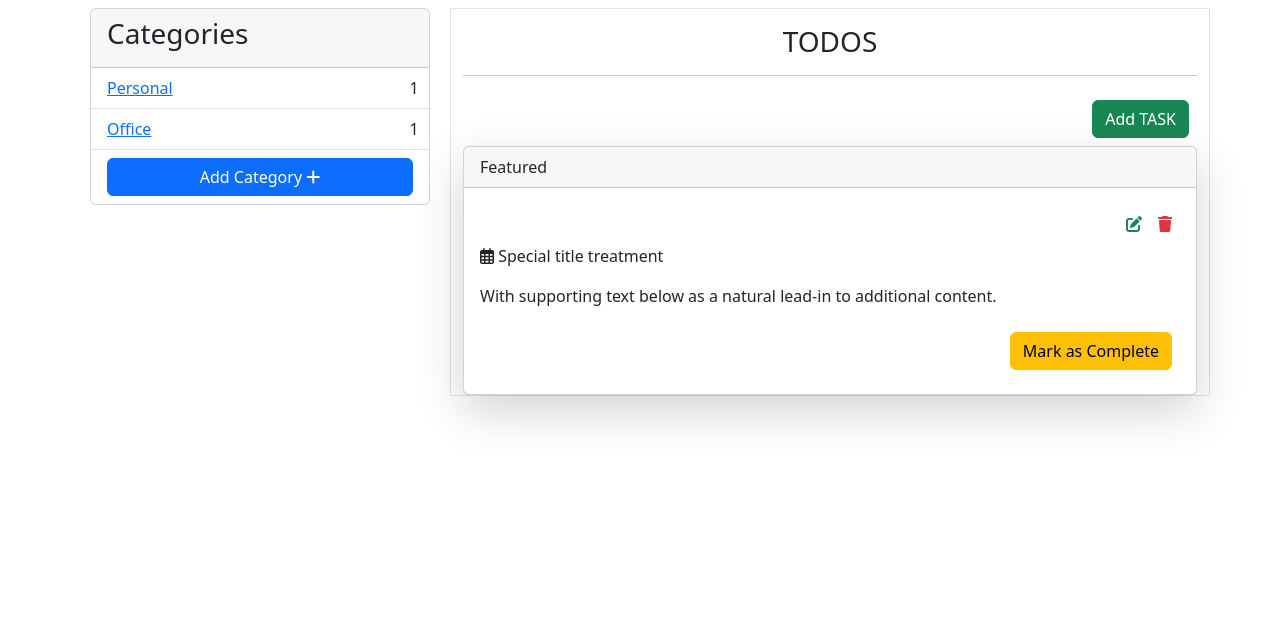
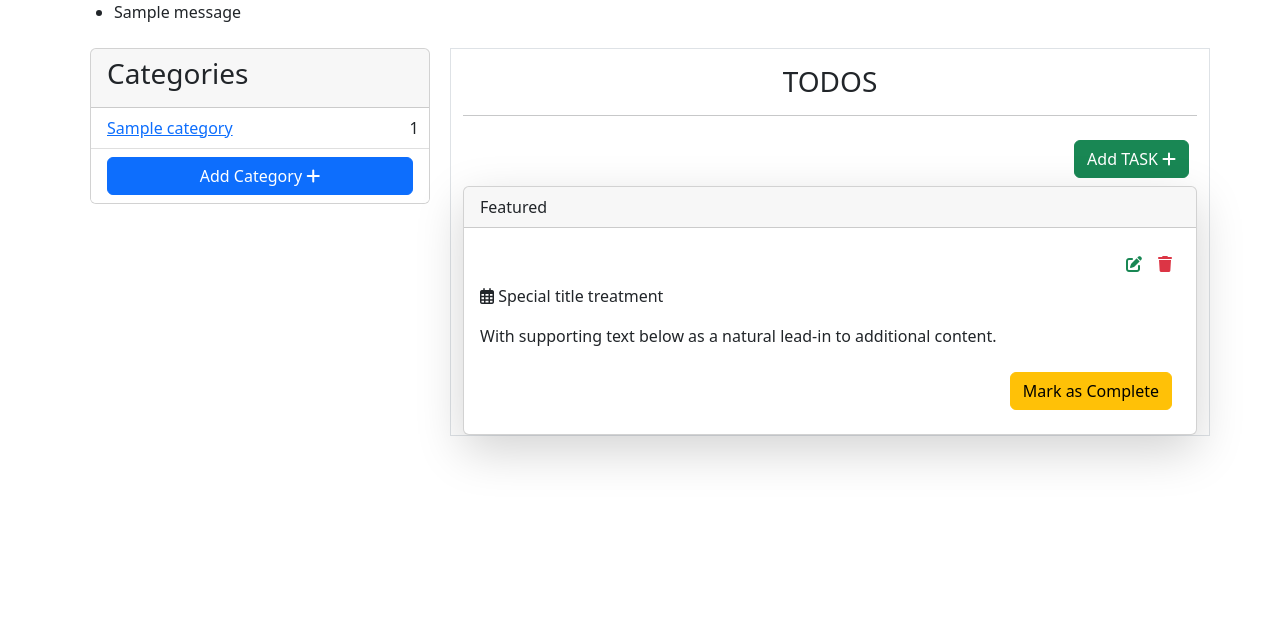
Before and after one commit to kamula/ToDo-App, a Django app: page /home in a window 1280 px wide. Shown: the part 56-692 px from the top of the page. Run offline with Django 4.2, Linux system fonts and the light colour scheme; a user stored in the database is signed in; tables that the repository leaves empty hold one stand-in row (values such as "Sample post"); one stand-in notice (Sample message) is shown; some libraries are stand-ins or nearby versions.

Commit message:
add category url

```diff
--- a/templates/todo/homePage.html
+++ b/templates/todo/homePage.html
@@ -1,6 +1,13 @@
 {% extends 'base.html' %}
 {% block content %}
     <div class="container">
+        {% if messages %}
+        <ul class="messages">
+            {% for message in messages %}
+            <li{% if message.tags %} class="{{ message.tags }}"{% endif %}>{{ message }}</li>
+            {% endfor %}
+        </ul>
+        {% endif %}
     <div class="row">
         <div class="col-md-4">
             <div class="card m-2">
@@ -8,22 +15,20 @@
                   <h3>Categories</h3>
                 </div>
                 <ul class="list-group list-group-flush">
+                    {% if categories %}
+                        {% for category in categories %}
                             <li class="list-group-item">
                                 <div class="row">
                                     <div class="col-md-11">
-                                <a href="#">Personal</a>
+                                        <a href="#">{{category.name}}</a>
                                     </div>
                                     <div class="col-md-1">1</div>
                                 </div>
                             </li>
-                    <li class="list-group-item">
-                        <div class="row">
-                            <div class="col-md-11">
-                                <a href="#">Office</a>
-                            </div>
-                            <div class="col-md-1">1</div>
-                        </div>
-                    </li>
+                        {% endfor %}
+                    {%else%}
+                        <h3 class="text-warning">No categories Available</h3>
+                    {% endif %}
                     <li class="list-group-item">
                         <!-- Button trigger add Category modal -->
                         <button type="button" class="btn btn-primary" data-toggle="modal" data-target="#addCategoryModal" style="width:100%;">
@@ -41,14 +46,15 @@
                                 </button>
                                 </div>
                                 <div class="modal-body">
-                                    <form>
+                                    <form method='POST' action="{% url 'add_category_view' %}">
+                                        {% csrf_token %}
                                         <div class="form-group">
                                             <label for="formGroupExampleInput">Category Name</label>
-                                            <input type="text" class="form-control" id="formGroupExampleInput" placeholder="Category Name" required>
+                                            <input type="text" class="form-control" name="name" id="formGroupExampleInput" placeholder="Category Name" required>
                                         </div>
                                         <div class="modal-footer">
                                             <button type="button" class="btn btn-secondary" data-dismiss="modal">Close</button>
-                                            <button type="submit" class="btn btn-primary">Save changes</button>
+                                            <button type="submit" class="btn btn-primary">Add</button>
                                         </div>
                                     </form>
                                 </div>
@@ -65,7 +71,10 @@
             <hr>
             <div class="d-flex flex-row-reverse">
                 <div class="p-2">
-                    <button type="button" class="btn btn-success" data-toggle="modal" data-target="#exampleModal">Add TASK</button>
+                    <button type="button" class="btn btn-success" data-toggle="modal" data-target="#exampleModal">
+                        Add TASK
+                        <i class="fa fa-plus" aria-hidden="true"></i>
+                    </button>
                 </div>
                 <!-- Modal -->
                 <div class="modal fade" id="exampleModal" tabindex="-1" role="dialog" aria-labelledby="exampleModalLabel" aria-hidden="true">
@@ -83,11 +92,9 @@
                                 <div class="form-group m-2">
                                     <label for="exampleFormControlSelect1">Select Category</label>
                                     <select class="form-control" id="exampleFormControlSelect1">
-                                      <option>1</option>
-                                      <option>2</option>
-                                      <option>3</option>
-                                      <option>4</option>
-                                      <option>5</option>
+                                        {% for category in categories %}
+                                            <option value="category.id">{{category.name}}</option>
+                                        {% endfor %}
                                     </select>
                                 </div>
                                 <div class="form-group m-2">
@@ -104,7 +111,7 @@
                                 </div>
                                 <div class="modal-footer">
                                     <button type="button" class="btn btn-danger" data-dismiss="modal">Close</button>
-                                    <button type="submit" class="btn btn-success">Save changes</button>
+                                    <button type="submit" class="btn btn-success">Add</button>
                                 </div>
                             </form>
                         </div>
```
Lines whose indentation alone changed are shown as unchanged.
